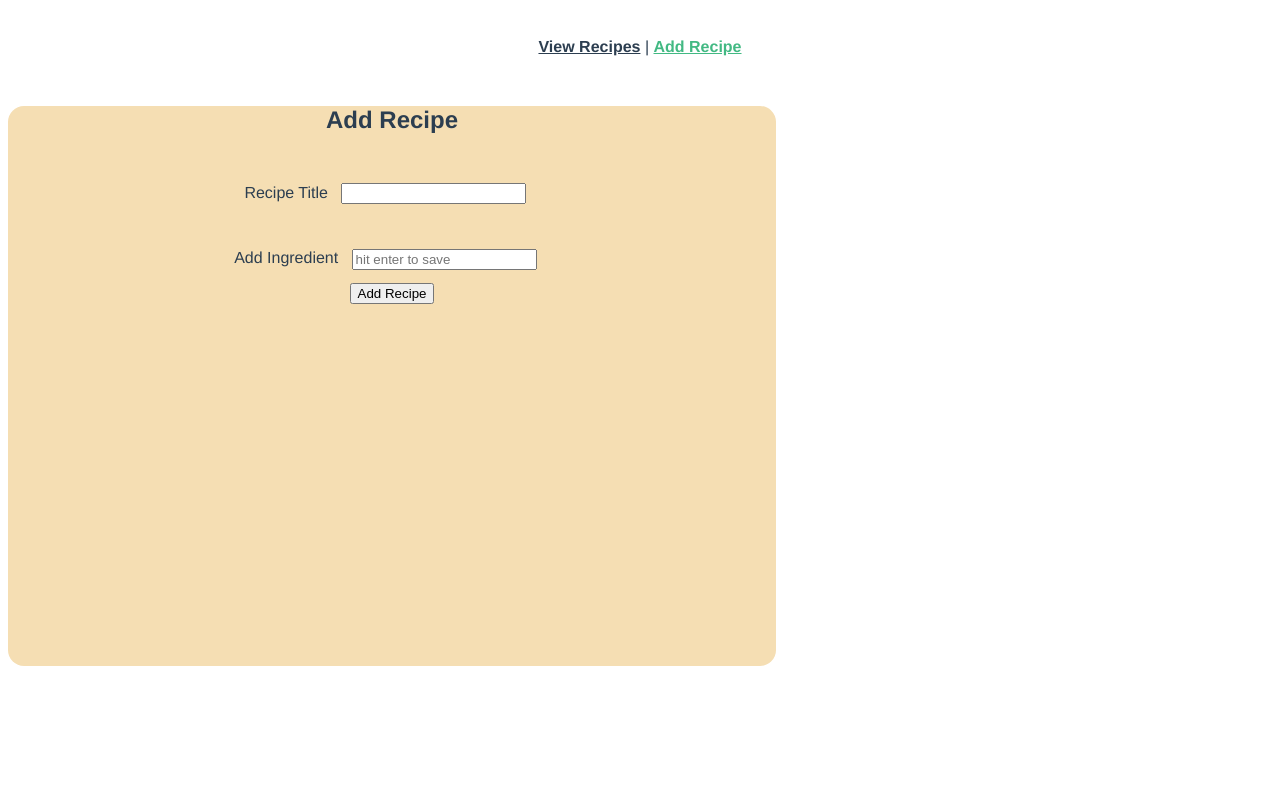
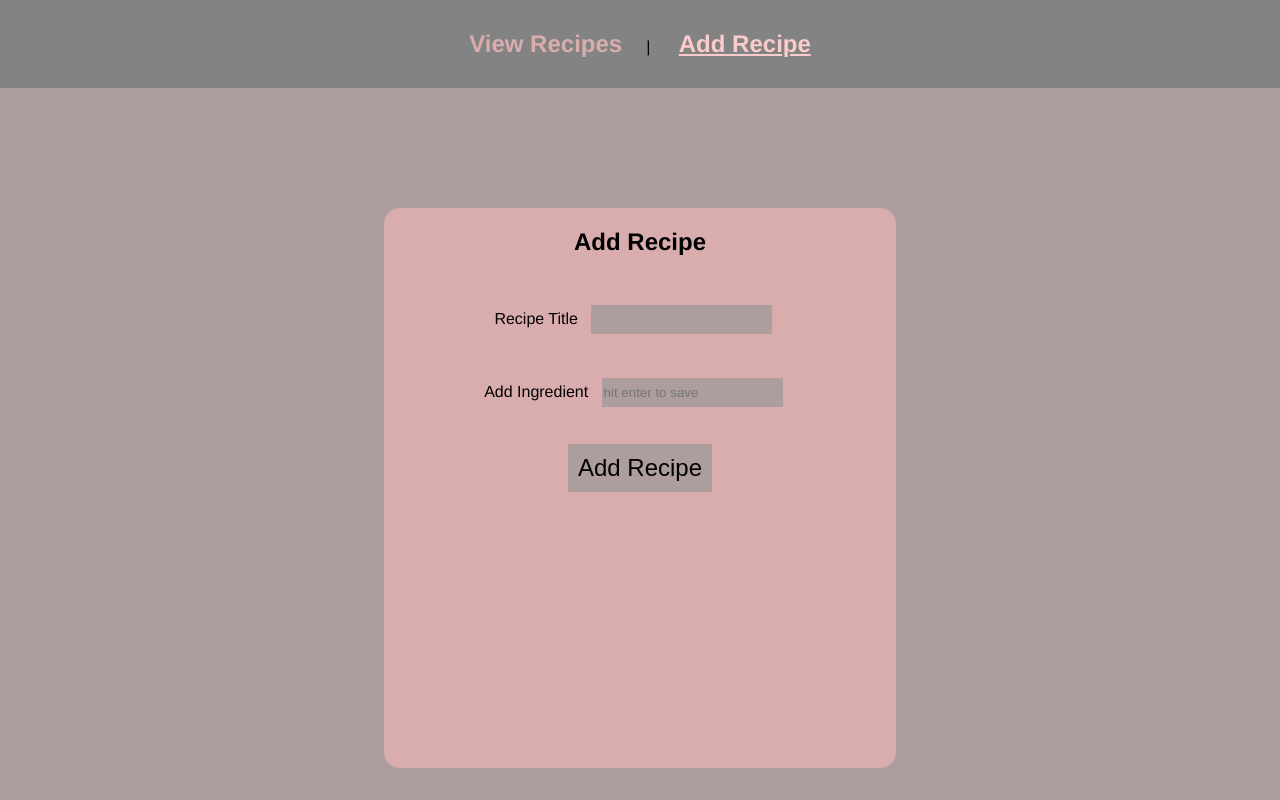
Before and after one commit to vibrentcarey/recipes, a Vue app: page /about in a window 1280 px wide. Built offline with nearby package versions, Linux system fonts and the light colour scheme.

Commit message:
Styling changes

```diff
--- /dev/null
+++ b/firestore.indexes.json
@@ -0,0 +1,4 @@
+{
+  "indexes": [],
+  "fieldOverrides": []
+}
--- a/src/App.vue
+++ b/src/App.vue
@@ -1,33 +1,65 @@
 <template>
   <div id="app">
     <div id="nav">
-      <router-link to="/">View Recipes</router-link> |
+      <router-link to="/">View Recipes</router-link>|
       <router-link to="/about">Add Recipe</router-link>
-
     </div>
     <router-view />
   </div>
 </template>
 
 <style>
+body {
+  margin: 0;
+  padding: 0;
+}
+
+input {
+  background-color: #AD9D9D;
+  border: none;
+  height: 2em;
+}
+button {
+  border: none;
+  font-size: x-large;
+  margin: 1em;
+  padding: .4em;
+  background-color: #AD9D9D;
+}
+
+button:hover {
+  cursor: pointer;
+  color:#fccbcb;
+  background-color: #838383;
+
+}
+
 #app {
   font-family: Avenir, Helvetica, Arial, sans-serif;
   -webkit-font-smoothing: antialiased;
   -moz-osx-font-smoothing: grayscale;
   text-align: center;
-  color: #2c3e50;
+  background-color: #ad9d9d;
+  height: 100vh;
+  margin: 0;
+  overflow: scroll;
 }
 
 #nav {
   padding: 30px;
+  background-color: #838383;
 }
 
 #nav a {
   font-weight: bold;
-  color: #2c3e50;
+  color: #d9adad;
+  font-size: 1.5em;
+  margin: 1em;
+  text-decoration: none;
 }
 
 #nav a.router-link-exact-active {
-  color: #42b983;
+  color: #fccbcb;
+  text-decoration: underline;
 }
 </style>
--- a/src/components/AddRecipe.vue
+++ b/src/components/AddRecipe.vue
@@ -76,8 +76,8 @@ export default {
 
 <style lang="css">
   .add-recipe {
-    background-color: wheat;
-    width: 60vw;
+    background-color:#d9adad;
+    width: 40vw;
     height: 70vh;
     border-radius:1em ;
   }
--- a/src/components/EditRecipe.vue
+++ b/src/components/EditRecipe.vue
@@ -99,7 +99,7 @@ export default {
 
 <style lang="css">
   .add-recipe {
-    background-color: wheat;
+    background-color: #d9adad;
     width: 60vw;
     height: 70vh;
     border-radius:1em ;
--- a/src/components/RecipeCard.vue
+++ b/src/components/RecipeCard.vue
@@ -1,16 +1,19 @@
 <template>
-  <div class="recipe-card" >
+  <div class="recipe-card">
     <h1>Recipes</h1>
-  <div v-for="recipe in recipes" :key="recipe.title" class="recipe-card-box">
-<ul >
+    <div class="recipe-card-box" v-if="recipes.length === 0">
+      <h2>No recipes yet, click add recipe to add one!</h2>
+    </div>
+    <div v-else v-for="recipe in recipes" :key="recipe.title" class="recipe-card-box">
+      <ul>
         <h2>{{recipe.title}}</h2>
         <li v-for="(ingredient,i) in recipe.ingredients" :key="i">
           <span>{{ingredient}}</span>
         </li>
         <!-- link to edit recipe and pass the slug from our recipe-->
         <router-link :to="{name: 'EditRecipeView', params: {recipe_slug: recipe.slug}}">Edit Recipe</router-link>
-<br/>
-  <button @click='deleteRecipe(recipe.id)'>Delete {{recipe.title}}</button>
+        <br />
+        <button @click="deleteRecipe(recipe.id)">Delete {{recipe.title}}</button>
       </ul>
     </div>
   </div>
@@ -19,50 +22,58 @@
 <script>
 // @ is an alias to /src
 //import the database from firebase
-import db from '@/firebase/init'
+import db from "@/firebase/init";
 
 export default {
   name: "RecipeCard",
   data() {
     return {
       recipes: []
-    }
+    };
   },
   created() {
     //get all the recipes from database
-    db.collection('recipes').get()
+    db.collection("recipes")
+      .get()
       .then(snapshot => {
         snapshot.forEach(document => {
           let recipe = document.data();
           recipe.id = document.id;
 
           this.recipes.push(recipe);
-      })
-    })
+        });
+      });
   },
   methods: {
     //take in the recipe id we want to delete
     deleteRecipe(id) {
       //find the collection and the document id to delete
-      db.collection('recipes').doc(id).delete()
+      db.collection("recipes")
+        .doc(id)
+        .delete()
         //delete from our local array as well
-      .then(()=>{
+        .then(() => {
           this.recipes = this.recipes.filter(recipe => recipe.id !== id);
-      })
+        });
     }
   }
 };
 </script>
 
 <style lang="css" scoped>
+.recipe-card-box {
+  background-color: #d9adad;
+  height: auto;
+  width: 30vw;
+  border-radius: 1em;
+  display: flex;
+  align-items: center;
+  justify-content: center;
+  padding: 1em;
+  margin: 2em;
+}
 
-  .recipe-card-box {
-    background-color: wheat;
-    height: 40vh;
-    width: 15em;
-    border-radius: 1em;;
-  }
-  li{
+li {
   list-style: none;
 }
 </style>
--- a/src/views/About.vue
+++ b/src/views/About.vue
@@ -12,5 +12,10 @@ export default {
 </script>
 
 <style lang="css">
-
+  .about {
+    height: 100vh;
+    display: flex;
+    justify-content: center;
+    align-items: center;
+  }
 </style>
--- a/src/views/Home.vue
+++ b/src/views/Home.vue
@@ -1,6 +1,9 @@
 <template>
   <div class="home">
+
+    <div class="recipes">
     <RecipeCard/>
+    </div>
   </div>
 </template>
 
@@ -15,3 +18,16 @@ RecipeCard
   }
 };
 </script>
+
+<style lang="css">
+.home {
+  height: 100vh;
+}
+.recipes {
+  display: flex;
+  width: 100vw;
+  justify-content: center;
+  align-items: center;
+}
+
+</style>
```
Also changed, not shown: firebase.json (added), 2 other files (tests, documents, lock files or other folders). Lines whose indentation alone changed are shown as unchanged.
